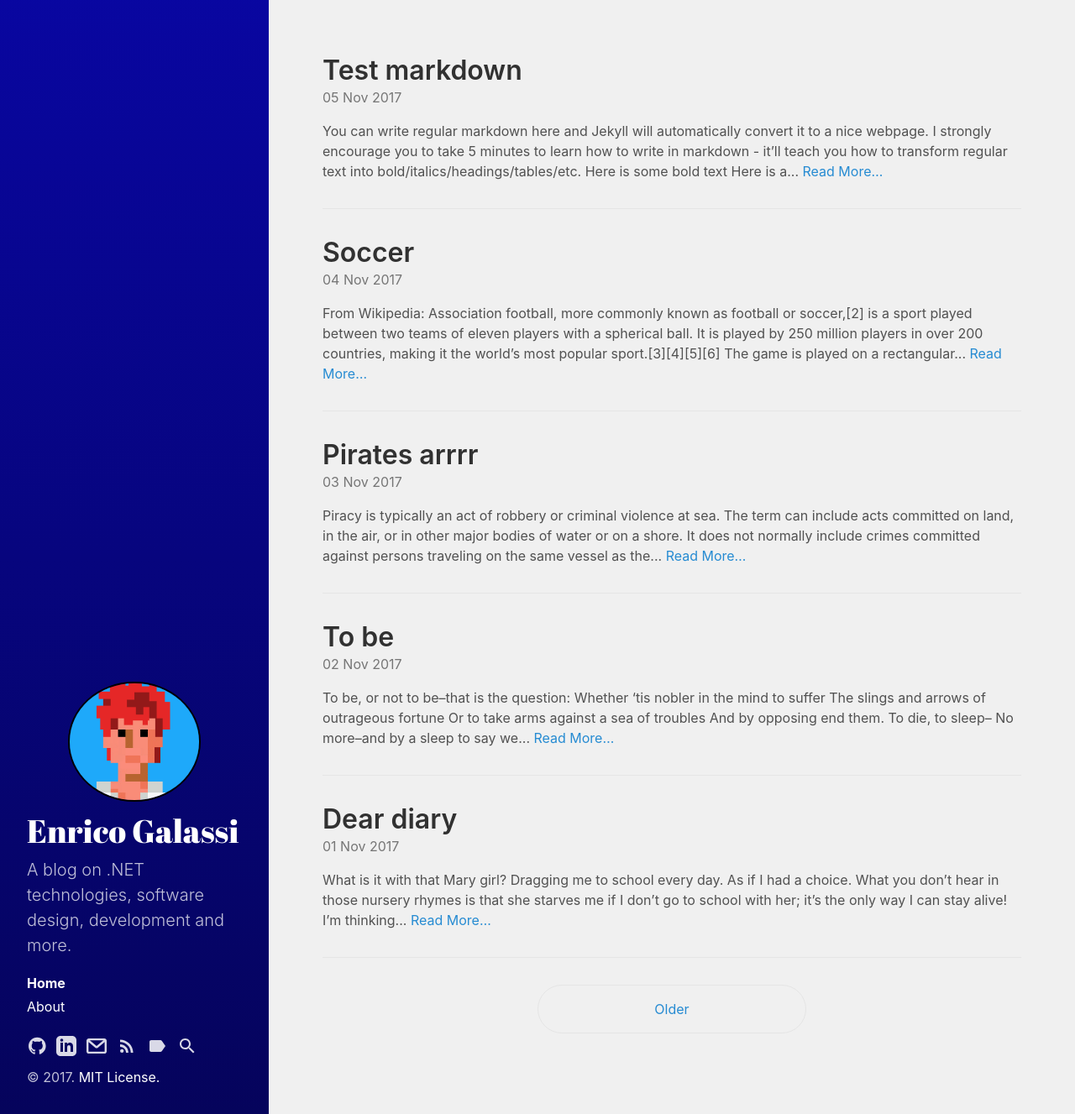
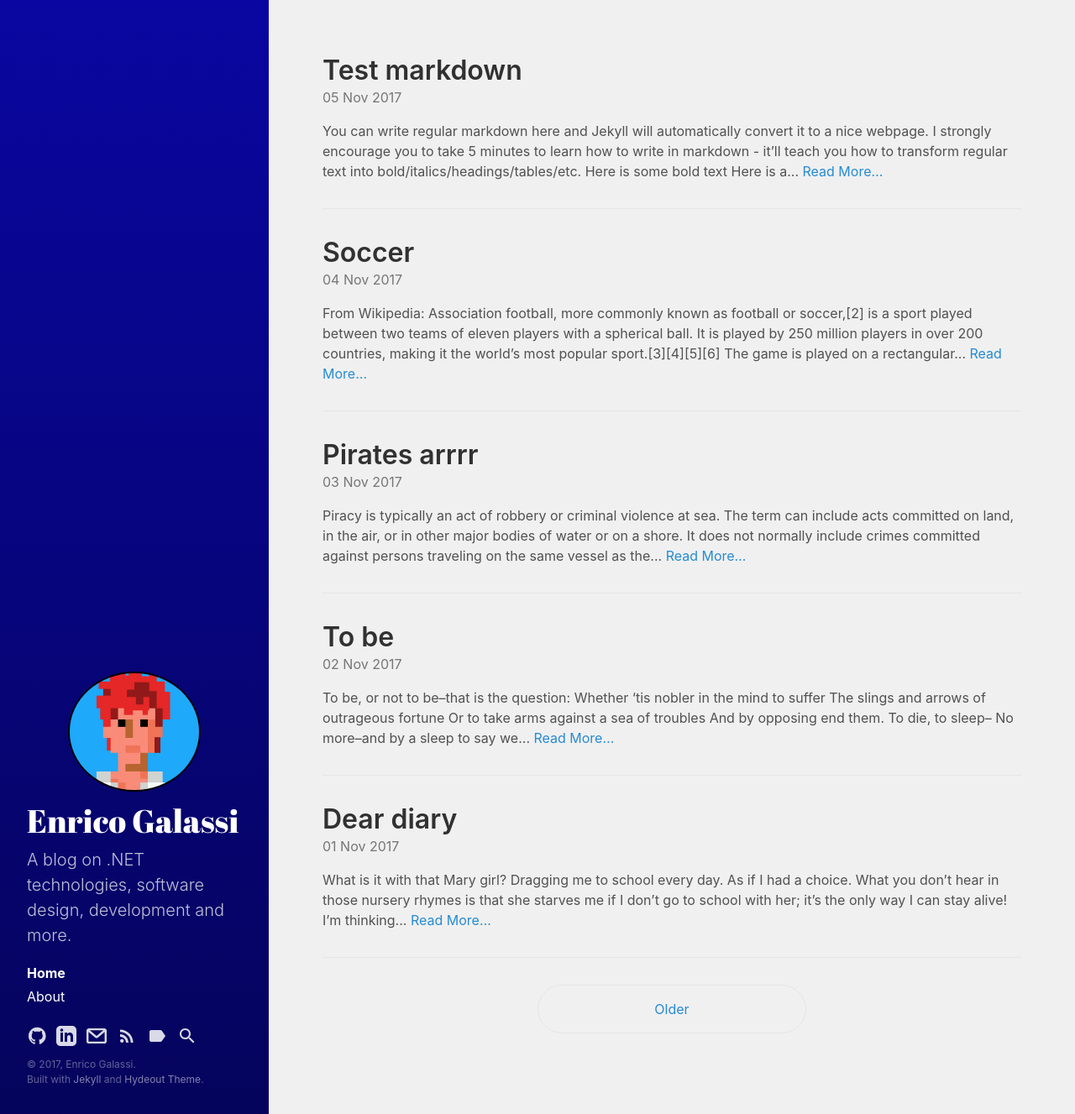
Before and after one commit to galassie/galassie.github.io, a Jekyll site: the page built from index.html, in a window 1280 px wide. Shown: the whole page at 84% size. Built offline with Jekyll 4.4.1, drawn with Linux system fonts in a browser that asks for light colours; the list of posts is cut into pages by our own code.

Commit message:
Fix copyright style and content

```diff
--- a/_includes/copyright.html
+++ b/_includes/copyright.html
@@ -1,4 +1,10 @@
-<p>
-  &copy; {{ site.time | date: '%Y' }}.
-  <a href="{{ site.baseurl }}/LICENSE.md">MIT License.</a>
-</p>
+<div class="copyright">
+  <p>
+    &copy; {{ site.time | date: '%Y' }},
+    Enrico Galassi.
+  </p>
+  <p>
+    Built with <a href="https://jekyllrb.com/" target="_blank">Jekyll</a>
+    and <a href="https://github.com/fongandrew/hydeout" target="_blank">Hydeout Theme</a>.
+  </p>
+</div>
--- a/_sass/hydeout/_layout.scss
+++ b/_sass/hydeout/_layout.scss
@@ -33,6 +33,16 @@ body {
   flex-direction: column;
   min-width: 100vw;
   min-height: 100vh;
+}
+
+.copyright {
+  font-size: 75%;
+  font-weight: 400;
+  opacity: .5;
+
+  p {
+    margin: 0;
+  }
 }
 
 #sidebar {
```
